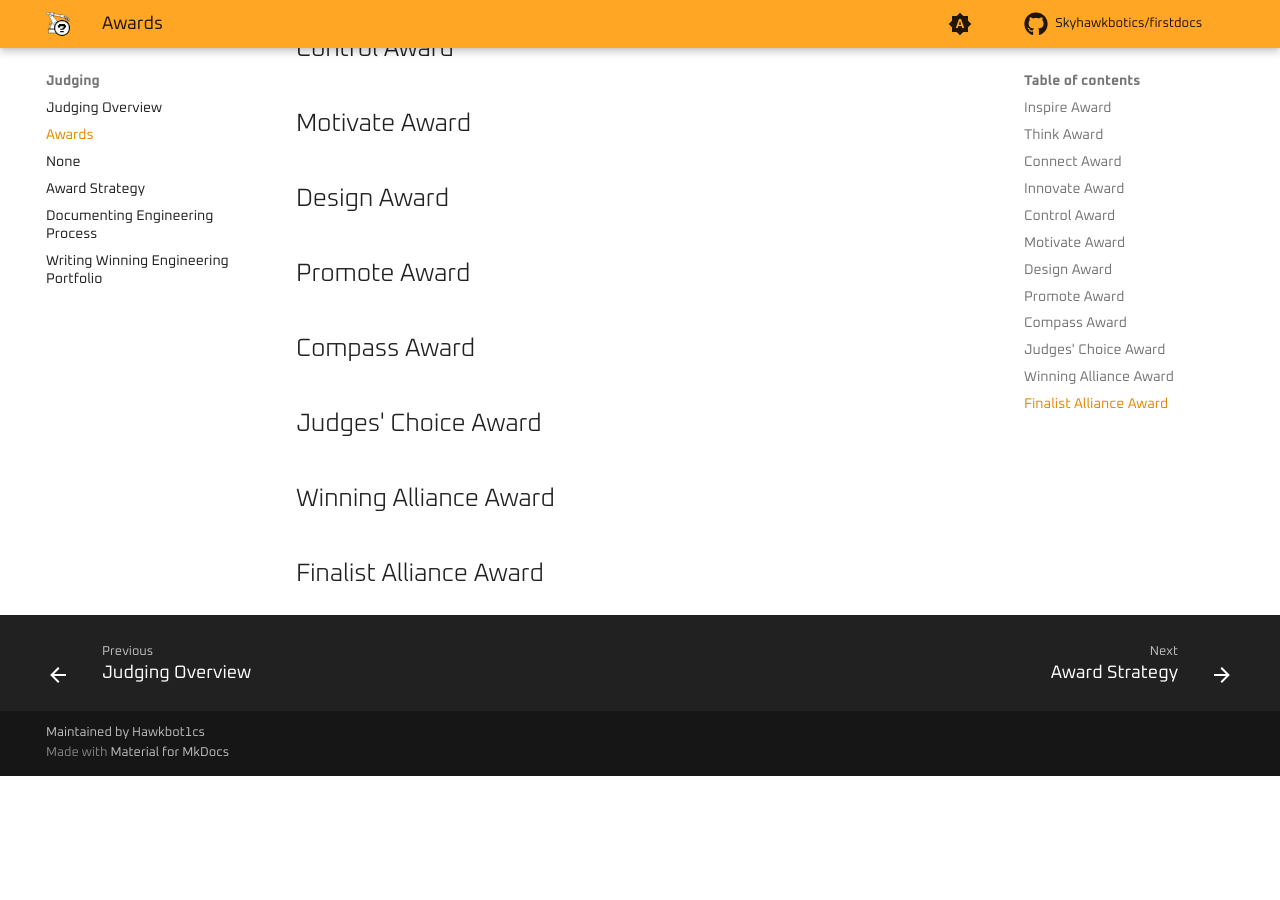
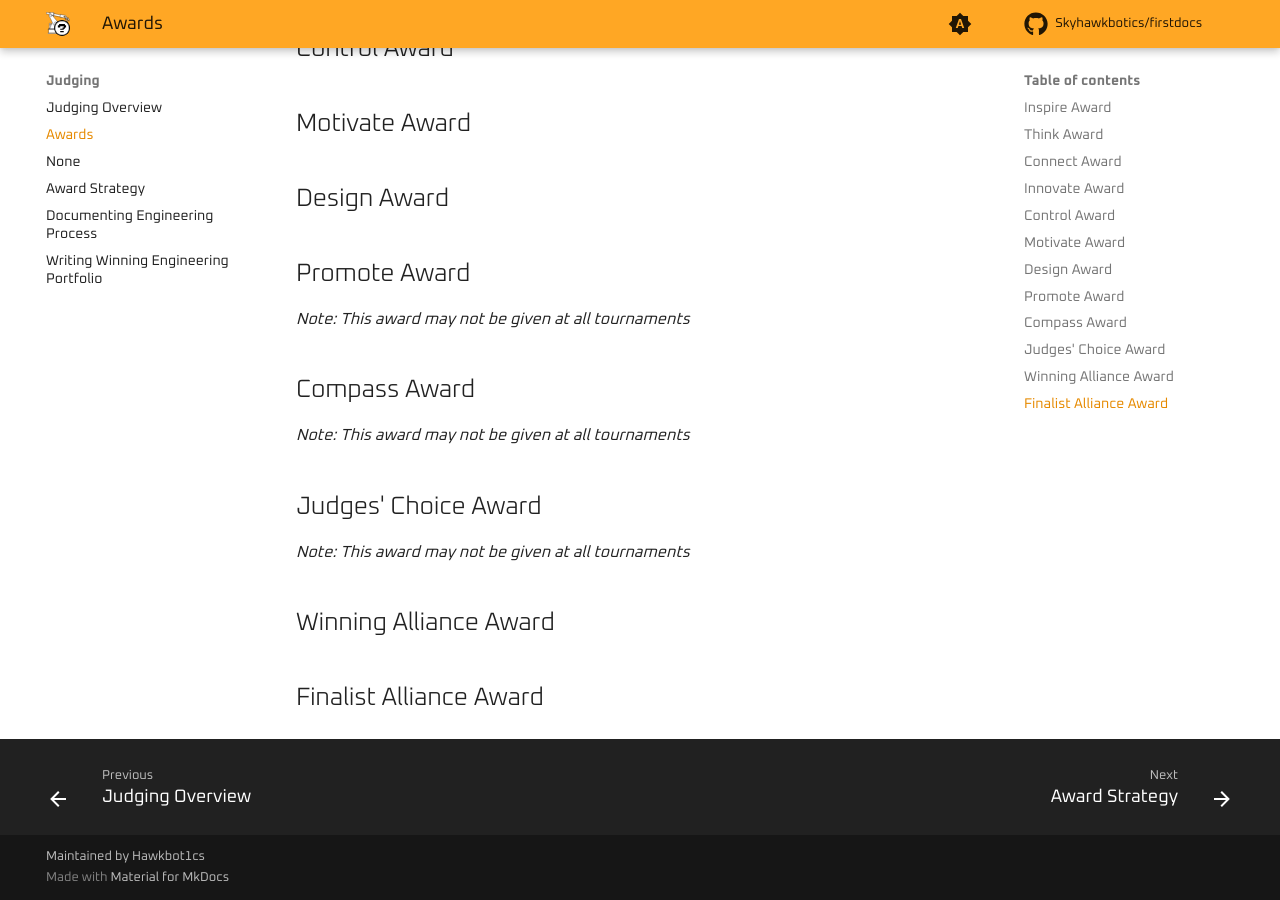
Before and after one commit to Skyhawkbotics/firstdocs, an MkDocs documentation site: the page built from source/docs/judging/awards.md, in a window 1280 px wide and 900 px high, scrolled down 539 px. Built offline with MkDocs 1.6.1 and Material for MkDocs 9.7.7, drawn with Linux system fonts in a browser that asks for light colours; comment, search, counter and statistics services are not loaded; before the commit the page ends 1315 px from its top, so only the background shows below that.

Commit message:
add notice to optional awards

```diff
--- a/source/docs/judging/awards.md
+++ b/source/docs/judging/awards.md
@@ -15,10 +15,13 @@
 ## Design Award
 
 ## Promote Award
+*Note: This award may not be given at all tournaments*
 
 ## Compass Award
+*Note: This award may not be given at all tournaments*
 
 ## Judges' Choice Award
+*Note: This award may not be given at all tournaments*
 
 ## Winning Alliance Award
 
```
